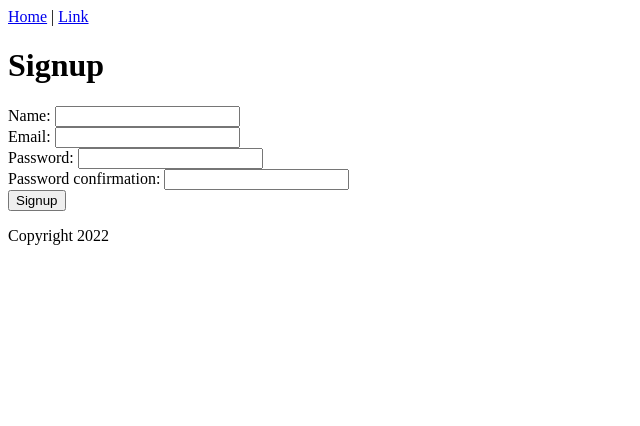
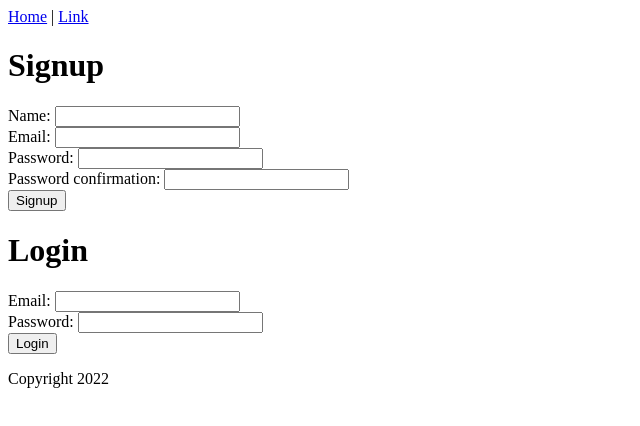
Before and after one commit to brianaalexander/trippy-frontend, a React (Vite) app: page / in a window 1280 px wide. Shown: the top 426 px of the page, without its empty margins (0-640 px from the left). Built offline with nearby package versions, Linux system fonts and the light colour scheme.

Commit message:
added login component

```diff
--- a/src/Home.jsx
+++ b/src/Home.jsx
@@ -1,9 +1,11 @@
 import { Signup } from "./Signup";
+import { Login } from "./Login";
 
 export function Home() {
   return (
     <div>
       <Signup />
+      <Login />
     </div>
   );
 }
--- /dev/null
+++ b/src/Login.jsx
@@ -0,0 +1,50 @@
+import axios from "axios";
+import { useState } from "react";
+
+const jwt = localStorage.getItem("jwt");
+if (jwt) {
+  axios.defaults.headers.common["Authorization"] = `Bearer ${jwt}`;
+}
+
+export function Login() {
+  const [errors, setErrors] = useState([]);
+
+  const handleSubmit = (event) => {
+    event.preventDefault();
+    setErrors([]);
+    const params = new FormData(event.target);
+    axios
+      .post("http://localhost:3000/sessions", params)
+      .then((response) => {
+        console.log(response.data);
+        axios.defaults.headers.common["Authorization"] = "Bearer " + response.data.jwt;
+        localStorage.setItem("jwt", response.data.jwt);
+        event.target.reset();
+        window.location.href = "/"; // Change this to hide a modal, redirect to a specific page, etc.
+      })
+      .catch((error) => {
+        console.log(error.response);
+        setErrors(["Invalid email or password"]);
+      });
+  };
+
+  return (
+    <div id="login">
+      <h1>Login</h1>
+      <ul>
+        {errors.map((error) => (
+          <li key={error}>{error}</li>
+        ))}
+      </ul>
+      <form onSubmit={handleSubmit}>
+        <div>
+          Email: <input name="email" type="email" />
+        </div>
+        <div>
+          Password: <input name="password" type="password" />
+        </div>
+        <button type="submit">Login</button>
+      </form>
+    </div>
+  );
+}
```
